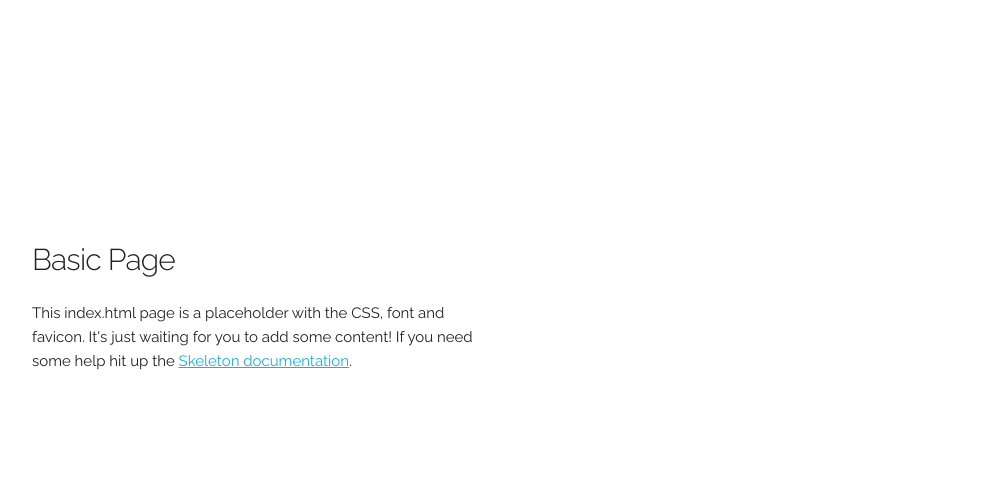
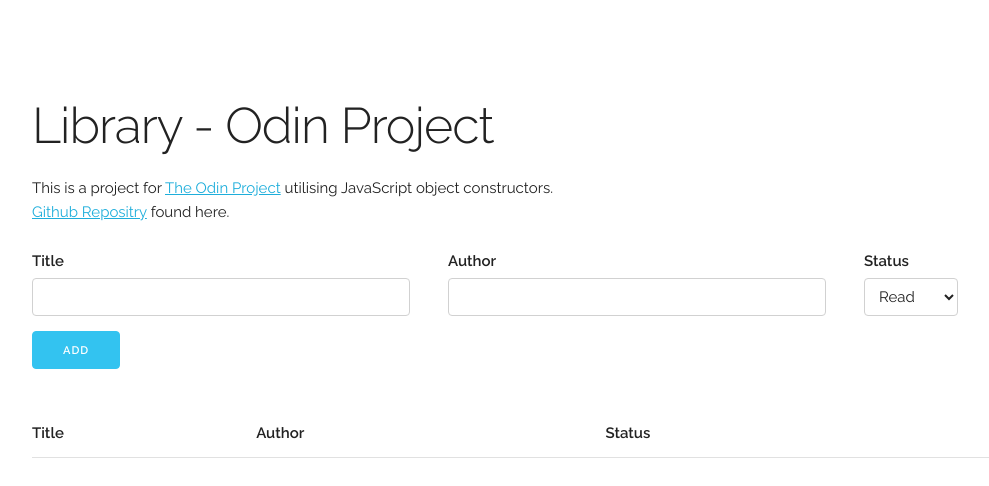
Before and after one commit to aghlam/library-app, a plain HTML site: page index.html in a window 1280 px wide. Shown: the whole page, without its empty margins (128-1117 px from the left). Drawn offline with Linux system fonts and the light colour scheme.

Commit message:
Basic layour complete

```diff
--- a/index.html
+++ b/index.html
@@ -22,10 +22,15 @@
   –––––––––––––––––––––––––––––––––––––––––––––––––– -->
   <link rel="stylesheet" href="css/normalize.css">
   <link rel="stylesheet" href="css/skeleton.css">
+  <link rel="stylesheet" href="css/custom.css">
 
   <!-- Favicon
-  –––––––––––––––––––––––––––––––––––––––––––––––––– -->
-  <link rel="icon" type="image/png" href="images/favicon.png">
+    –––––––––––––––––––––––––––––––––––––––––––––––––– -->
+    <link rel="icon" type="image/png" href="images/favicon.png">
+
+  <!-- Scripts
+    –––––––––––––––––––––––––––––––––––––––––––––––––– -->
+    <script src="js/script.js" defer></script>
 
 </head>
 
@@ -35,17 +40,47 @@
   –––––––––––––––––––––––––––––––––––––––––––––––––– -->
   <div class="container">
     <div class="row">
-      <div class="one-half column" style="margin-top: 25%">
-        <h4>Basic Page</h4>
-        <p>This index.html page is a placeholder with the CSS, font and favicon. It's just waiting for you to add some
-          content! If you need some help hit up the <a href="http://www.getskeleton.com">Skeleton documentation</a>.</p>
+      <div class="nine columns" style="margin-top: 10%">
+        <h1>Library - Odin Project</h1>
+        <p>This is a project for <a href="https://www.theodinproject.com/">The Odin Project</a> utilising JavaScript object constructors. <br>
+        <a href="https://github.com/aghlam/library-app">Github Repositry</a> found here.</p>
       </div>
+    </div>
+    <div class="row">
+      <form action="" id="add-book-form">
+        <div class="five columns">
+          <label for="title">Title</label>
+          <input type="text" id="title" name="title" class="u-full-width">
+        </div>
+        <div class="five columns">
+          <label for="author">Author</label>
+          <input type="text" name="author" id="author" class="u-full-width">
+        </div>
+        <div class="two columns">
+          <label for="status">Status</label>
+          <select name="status" id="status">
+            <option value="read" selected>Read</option>
+            <option value="unread">Unread</option>
+          </select>
+        </div>
+        <input type="submit" value="Add" class="button-primary">
+      </form>
+    </div>
+    <div class="row">
+      <table class="u-full-width">
+        <thead>
+          <th>Title</th>
+          <th>Author</th>
+          <th>Status</th>
+          <th></th>
+        </thead>
+        <tbody id="book-table-body"></tbody>
+      </table>
     </div>
   </div>
 
   <!-- End Document
   –––––––––––––––––––––––––––––––––––––––––––––––––– -->
-  <script src="js/script.js"></script>
 </body>
 
 </html>
```
